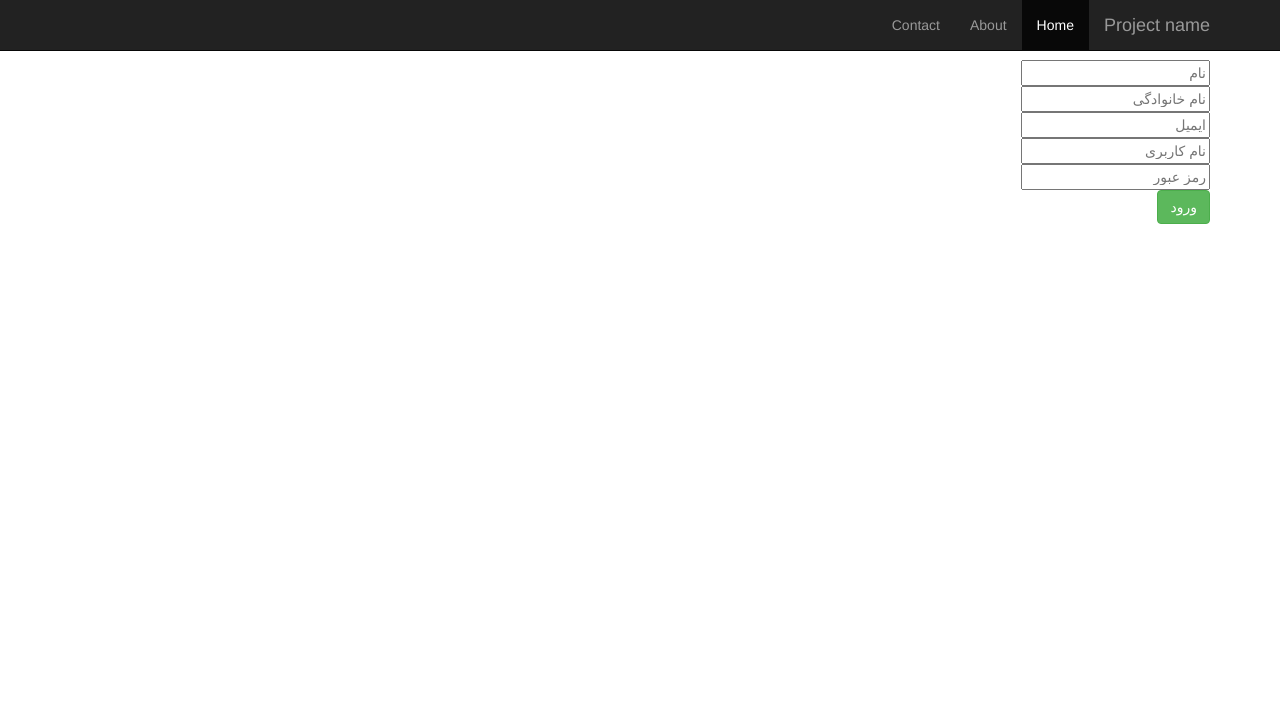
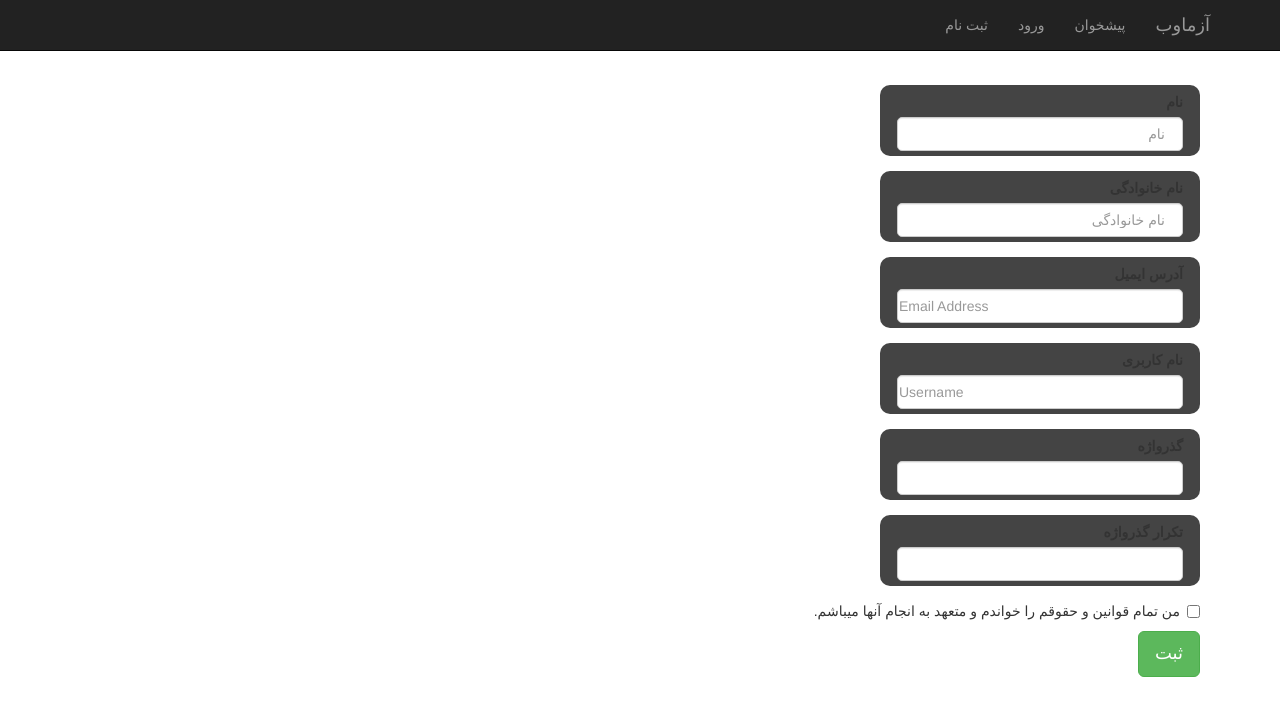
Before and after one commit to s-soroosh/azma-py, a Django app: page /user/register in a window 1280 px wide. Shown: the top 716 px of the page. Run offline with Django 3.2, Linux system fonts and the light colour scheme; some libraries are stand-ins or nearby versions.

Commit message:
Login and Register Form improved details: [~]New Free Twitter Bootstrap Theme Added [~]few new farsi fonts added(fonts may have usage right or something i don't know)

```diff
--- a/static/css/base.css
+++ b/static/css/base.css
@@ -1,3 +1,36 @@
 .content{
     margin-top:60px;
+    padding:25px;
 }
+
+#frmRegister .form-group
+{
+  width:320px;
+  background-color:#444444;
+  border-radius: 10px 10px;
+  padding-top:7px;
+  padding-right:17px;
+  padding-left:17px;
+  padding-bottom:5px;
+
+}
+#frmRegister .form-group input
+{
+    border-radius: 5px 5px;
+       padding-left:1px;
+    padding-right:17px;
+}
+#txtEmailAddress,#txtUsername,#txtPassword,#txtConfirmPassword
+{
+    direction:ltr;
+    text-align:left;
+
+    padding-right:1px;
+}
+
+
+#frmRegister .form-group:hover
+{
+
+
+}
--- a/templates/base.html
+++ b/templates/base.html
@@ -3,14 +3,17 @@
     <meta charset="utf-8">
     <meta http-equiv="X-UA-Compatible" content="IE=edge">
     <meta name="viewport" content="width=device-width, initial-scale=1.0">
-    <meta name="description" content="">
+    <meta name="description" content="{% block description %}{% endblock %}">
+    <meta name="keywords" content="{% block keywords %}{% endblock %}">
     <meta name="author" content="">
 
     <title>{% block title %}{% endblock %}</title>
     <link href="{% static "bootstrap/css/bootstrap.css" %}" rel="stylesheet">
+    <link href="{% static "bootstrap/css/bootstrap-theme.min.slate.css" %}" rel="stylesheet">
     <link href="{% static "bootstrap/css/bootstrap-rtl.css" %}" rel="stylesheet">
+
     <link href="{% static "css/base.css" %}" rel="stylesheet">
-    <link href="{% static "css/base.css" %}" rel="stylesheet">
+    <link href="{% static "font-farsi/fonts.css" %}" rel="stylesheet">
 
     {% block css %}{% endblock %}
 </head>
@@ -20,18 +23,16 @@
     <div class="container">
         <div class="navbar-header">
             <button type="button" class="navbar-toggle" data-toggle="collapse" data-target=".navbar-collapse">
-                <span class="sr-only">Toggle navigation</span>
-                <span class="icon-bar"></span>
-                <span class="icon-bar"></span>
-                <span class="icon-bar"></span>
+                <span class="sr-only">Toggle navigation</span> <span class="icon-bar"></span><span
+                    class="icon-bar"></span><span class="icon-bar"></span>
             </button>
-            <a class="navbar-brand" href="#">Project name</a>
+            <a class="navbar-brand YekanFont" href="#">آزماوب</a>
         </div>
-        <div class="collapse navbar-collapse">
-            <ul class="nav navbar-nav">
-                <li class="active"><a href="#">Home</a></li>
-                <li><a href="#about">About</a></li>
-                <li><a href="#contact">Contact</a></li>
+        <div class="collapse navbar-collapse ">
+            <ul class="nav navbar-nav BardiyaFont">
+                <li><a class="active">پیشخوان </a></li>
+                <li><a class="" href="#about">ورود </a></li>
+                <li><a class="" href="#contact">ثبت نام </a></li>
             </ul>
         </div>
         <!--/.nav-collapse -->
--- a/user/templates/register.html
+++ b/user/templates/register.html
@@ -2,22 +2,63 @@
 
 {% block content %}
 
-    <form action="{% url 'register' %}" method="post">
+    <form id="frmRegister" action="{% url 'register' %}" method="post">
         {% csrf_token %}
         {% if error_message %}
             <div class="has-error">error_message</div>
         {% endif %}
-        <input type="text" name="name" placeholder="نام">
-        <br/>
-        <input type="text" name="lastName" placeholder="نام خانوادگی">
-        <br/>
-        <input type="text" name="email" placeholder="ایمیل">
-        <br/>
-        <input type="text" name="username" placeholder="نام کاربری"/>
-        <br/>
-        <input type="password" name="password" placeholder="رمز عبور">
-        <br/>
-        <input class="btn btn-success" type="submit" value="ورود"/>
+        <div class="form-group">
+                <label>
+                    نام
+                </label>
+                <input type="text" class="form-control" id="txtFirstname" name="Firstname" placeholder="نام" />
+            </div>
+
+            <div class="form-group">
+                <label>
+                    نام خانوادگی
+                </label>
+                <input type="text" class="form-control" id="txtLastname" name="Lastname" placeholder="نام خانوادگی" />
+            </div>
+
+            <div class="form-group">
+                <label>
+                    آدرس ایمیل
+                </label>
+                <input type="email" class="form-control" id="txtEmailAddress" name="EmailAddress" placeholder="Email Address" />
+            </div>
+
+            <div class="form-group">
+                <label>
+                    نام کاربری
+                </label>
+                <input type="text" class="form-control" id="txtUsername" name="Username" placeholder="Username" />
+            </div>
+
+            <div class="form-group">
+                <label>
+                   گذرواژه
+                </label>
+                <input type="password" class="form-control" id="txtPassword" name="Password" />
+            </div>
+
+            <div class="form-group">
+                <label>
+                   تکرار گذرواژه
+                </label>
+                <input type="password" class="form-control" id="txtConfirmPassword"/>
+            </div>
+                <div class="checkbox">
+                    <label>
+                        <input type="checkbox">
+                        من تمام قوانین و حقوقم را خواندم و متعهد به انجام آنها میباشم.
+                    </label>
+                </div>
+            <button type="submit" class="btn btn-success btn-lg">
+                ثبت</button>
+
+
+
     </form>
 
 {% endblock %}
```
Also changed, not shown: user/templates/login.html (+23 -6 lines), 1 other file.
